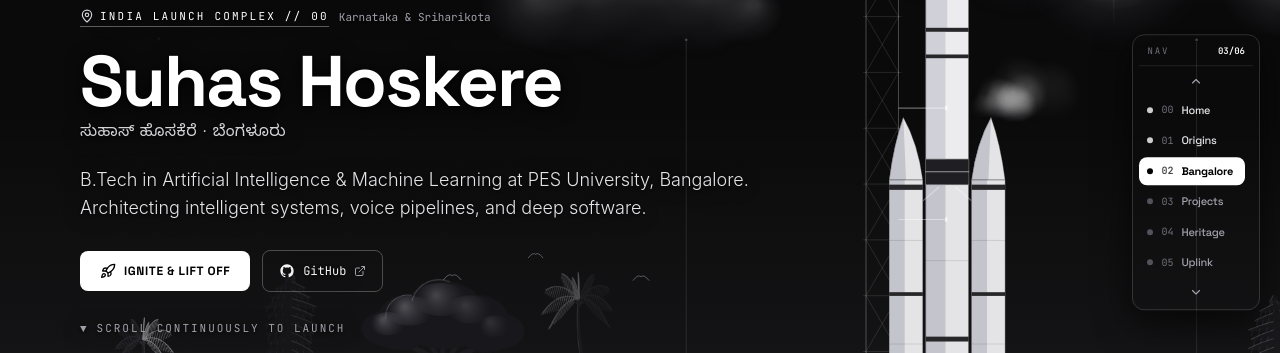
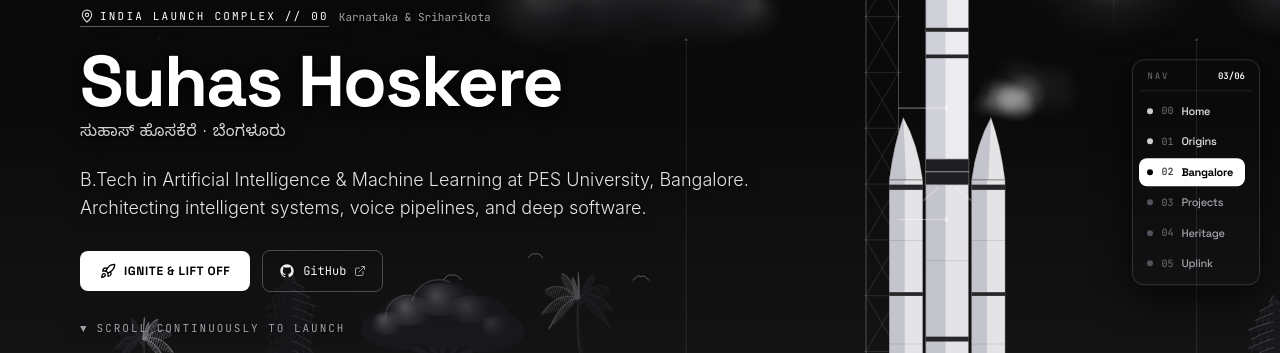
Before and after one commit to suhas-hoskere/portfolio, a React (Vite) app: page / in a window 1280 px wide. Shown: the part 228-581 px from the top of the page. Built offline with nearby package versions, Linux system fonts and the light colour scheme.

Commit message:
Remove up and down chevron stepper buttons from navigation sidebar

```diff
--- a/src/components/FlightHUD.tsx
+++ b/src/components/FlightHUD.tsx
@@ -1,5 +1,5 @@
 import React, { useState, useMemo } from 'react';
-import { VolumeX, ChevronUp, ChevronDown, Rocket, Terminal } from 'lucide-react';
+import { VolumeX, ChevronDown, Rocket, Terminal } from 'lucide-react';
 import { cosmicAudio } from './AudioEngine';
 
 export interface StageWaypoint {
@@ -251,7 +251,7 @@ export const FlightHUD: React.FC<FlightHUDProps> = React.memo(({
       >
         <div className="bg-[#09090b]/92 border border-white/15 hover:border-white/30 rounded-xl p-1.5 shadow-[0_12px_36px_rgba(0,0,0,0.65)] transition-colors duration-200">
           {/* Header Counter (Desktop) */}
-          <div className="hidden lg:flex items-center justify-between px-2 pt-1 pb-1.5 mb-1 border-b border-white/10">
+          <div className="hidden lg:flex items-center justify-between px-2 pt-1 pb-1.5 mb-1.5 border-b border-white/10">
             <span className="text-[9px] font-mono tracking-[0.2em] text-zinc-500 uppercase">
               NAV
             </span>
@@ -259,18 +259,6 @@ export const FlightHUD: React.FC<FlightHUDProps> = React.memo(({
               {String(activeStageIndex + 1).padStart(2, '0')}/{String(STAGES.length).padStart(2, '0')}
             </span>
           </div>
-
-          {/* Previous Page Stepper */}
-          <button
-            type="button"
-            onClick={() => jumpToIndex(activeStageIndex - 1)}
-            disabled={activeStageIndex === 0}
-            aria-label="Previous page"
-            title="Previous page"
-            className="w-full py-1 mb-1 flex items-center justify-center rounded-md text-zinc-400 hover:text-white hover:bg-white/10 disabled:opacity-20 disabled:pointer-events-none transition-colors cursor-pointer focus-visible:outline-none focus-visible:ring-1 focus-visible:ring-white"
-          >
-            <ChevronUp className="w-3.5 h-3.5" />
-          </button>
 
           {/* Clickable Page Links + Live Progress Spine */}
           <div className="relative flex flex-col gap-0.5 pr-2">
@@ -350,18 +338,6 @@ export const FlightHUD: React.FC<FlightHUDProps> = React.memo(({
               );
             })}
           </div>
-
-          {/* Next Page Stepper */}
-          <button
-            type="button"
-            onClick={() => jumpToIndex(activeStageIndex + 1)}
-            disabled={activeStageIndex === STAGES.length - 1}
-            aria-label="Next page"
-            title="Next page"
-            className="w-full py-1 mt-1 flex items-center justify-center rounded-md text-zinc-400 hover:text-white hover:bg-white/10 disabled:opacity-20 disabled:pointer-events-none transition-colors cursor-pointer focus-visible:outline-none focus-visible:ring-1 focus-visible:ring-white"
-          >
-            <ChevronDown className="w-3.5 h-3.5" />
-          </button>
         </div>
       </nav>
 
```
